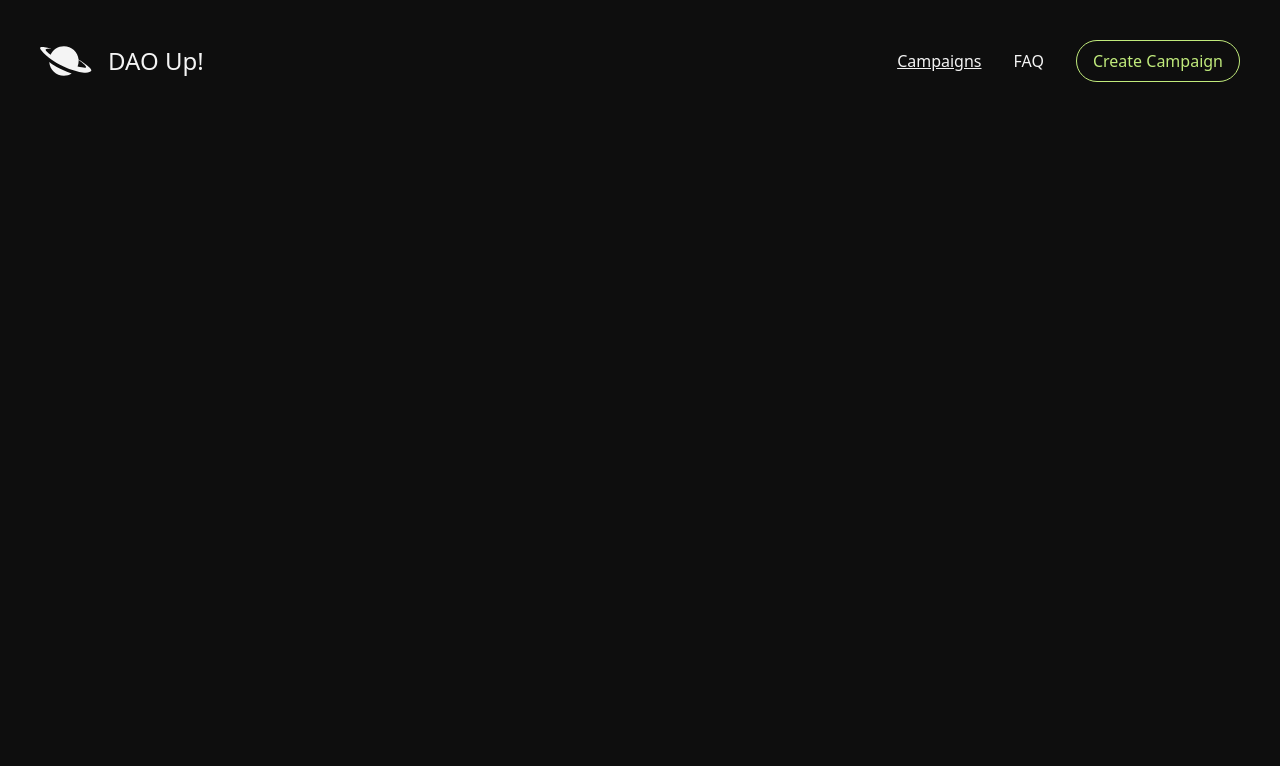
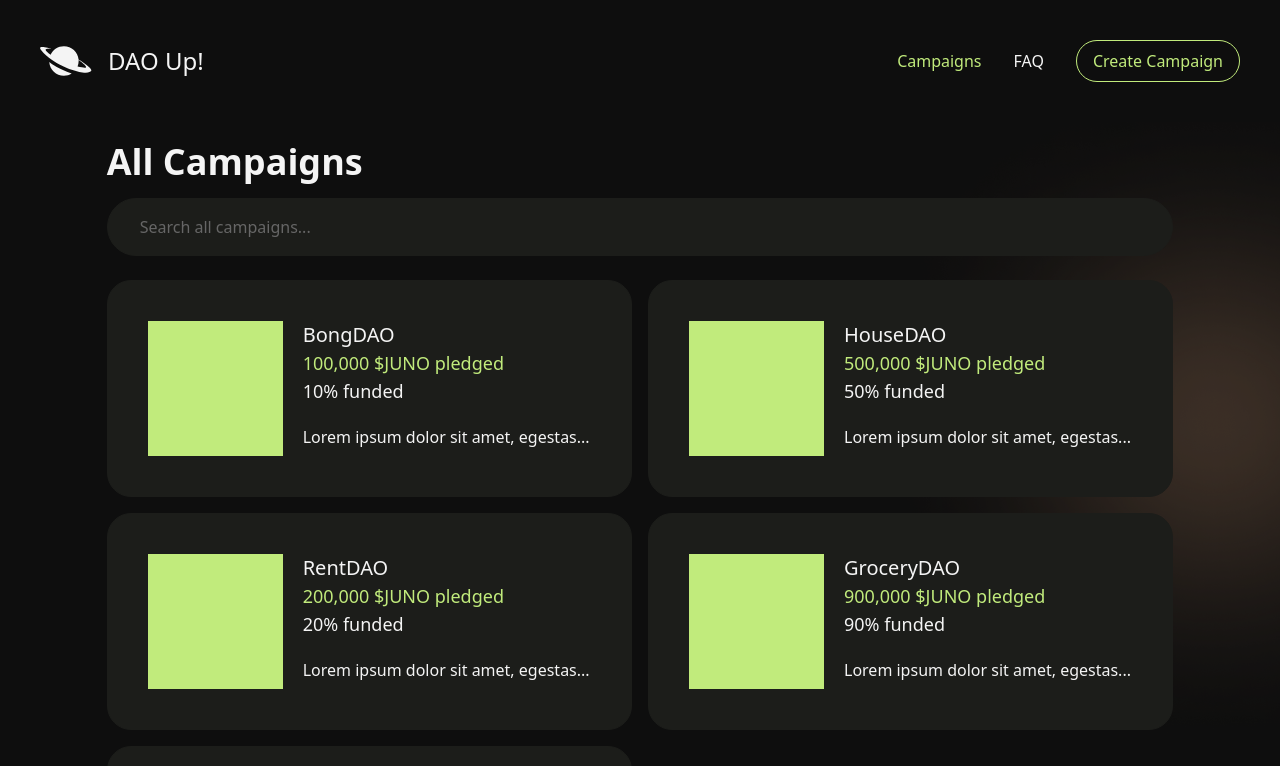
Before and after one commit to NoahSaso/dao-up, a Next.js app in the folder ui/: page /campaigns in a window 1280 px wide. Before the commit this address had no page. Shown: the top 766 px of the page. Built offline with nearby package versions, Linux system fonts and the light colour scheme.

Commit message:
abstracted centered column and added campaigns page

```diff
--- /dev/null
+++ b/ui/components/CenteredColumn.tsx
@@ -0,0 +1,26 @@
+import cn from "classnames"
+import { FC, ReactNode } from "react"
+
+interface CenteredColumnProps {
+  children: ReactNode | ReactNode[]
+  className?: string
+  topSpace?: boolean
+}
+export const CenteredColumn: FC<CenteredColumnProps> = ({
+  children,
+  className,
+  topSpace,
+}) => (
+  <div
+    className={cn(
+      "relative",
+      `w-5/6 my-0 mx-auto`,
+      {
+        "mt-32 lg:mt-40": topSpace,
+      },
+      className
+    )}
+  >
+    {children}
+  </div>
+)
--- a/ui/components/Header.tsx
+++ b/ui/components/Header.tsx
@@ -19,9 +19,9 @@ const NavItem: FC<NavItemProps> = ({ href, label, action }) => {
   ) : (
     <Link href={href}>
       <a
-        className={classnames("ml-8", "hover:underline", "transition", {
+        className={classnames("ml-8", "hover:text-green", "transition", {
           "py-2 px-4 rounded-full border border-green text-green": action,
-          underline: pathname === href,
+          "text-green": pathname === href,
         })}
       >
         {label}
--- a/ui/components/index.ts
+++ b/ui/components/index.ts
@@ -1,2 +1,3 @@
 export * from "./ButtonLink"
+export * from "./CenteredColumn"
 export * from "./Header"
--- a/ui/package.json
+++ b/ui/package.json
@@ -10,6 +10,7 @@
   "dependencies": {
     "autoprefixer": "^10.4.2",
     "classnames": "^2.3.1",
+    "fuzzysort": "^1.1.4",
     "next": "12.0.9",
     "postcss": "^8.4.5",
     "react": "17.0.2",
--- /dev/null
+++ b/ui/pages/campaigns.tsx
@@ -0,0 +1,146 @@
+import cn from "classnames"
+import fuzzysort from "fuzzysort"
+import type { NextPage } from "next"
+import Image from "next/image"
+import { FC, useEffect, useState } from "react"
+
+import { CenteredColumn } from "../components"
+
+interface Campaign {
+  id: string
+  name: string
+  pledged: string
+  funded: number
+  description: string
+}
+interface CampaignProps {
+  campaign: Campaign
+}
+const Campaign: FC<CampaignProps> = ({
+  campaign: { name, pledged, funded, description },
+}) => (
+  <div
+    className={cn(
+      "flex flex-row justify-start items-stretch",
+      "bg-card p-10 rounded-3xl",
+      "border border-card hover:border-green",
+      "transition"
+    )}
+  >
+    <div className="bg-green w-[135px] h-[135px]"></div>
+    <div className="ml-5">
+      <h2 className="font-medium text-xl">{name}</h2>
+      <p className="text-lg text-green">{pledged} $JUNO pledged</p>
+      <p className="text-lg text-white">{funded}% funded</p>
+      <p className="mt-5">{description}</p>
+    </div>
+  </div>
+)
+
+const campaigns: Campaign[] = [
+  {
+    id: "1",
+    name: "BongDAO",
+    pledged: "100,000",
+    funded: 10,
+    description: "Lorem ipsum dolor sit amet, egestas...",
+  },
+  {
+    id: "2",
+    name: "HouseDAO",
+    pledged: "500,000",
+    funded: 50,
+    description: "Lorem ipsum dolor sit amet, egestas...",
+  },
+  {
+    id: "3",
+    name: "RentDAO",
+    pledged: "200,000",
+    funded: 20,
+    description: "Lorem ipsum dolor sit amet, egestas...",
+  },
+  {
+    id: "4",
+    name: "GroceryDAO",
+    pledged: "900,000",
+    funded: 90,
+    description: "Lorem ipsum dolor sit amet, egestas...",
+  },
+  {
+    id: "5",
+    name: "MicroGridDAO",
+    pledged: "1,200,000",
+    funded: 120,
+    description: "Lorem ipsum dolor sit amet, egestas...",
+  },
+]
+
+let latestFilter = 0
+
+const Campaigns: NextPage = () => {
+  const [search, setSearch] = useState("")
+  const [filteredCampaigns, setFilteredCampaigns] = useState(campaigns)
+
+  // filter data for search
+  useEffect(() => {
+    let currFilter = ++latestFilter
+    if (!search?.trim()) setFilteredCampaigns(campaigns)
+    else
+      fuzzysort
+        .goAsync(search, campaigns, {
+          keys: ["name", "description"],
+          allowTypo: true,
+        })
+        .then((results) => {
+          // if another filter is running, don't update
+          if (currFilter !== latestFilter) return
+          setFilteredCampaigns(results.map(({ obj }) => obj))
+        })
+  }, [search, setFilteredCampaigns])
+
+  return (
+    <>
+      <div
+        className={cn(
+          "absolute top-0 right-0",
+          "opacity-70",
+          "w-3/4 md:w-1/2 lg:w-2/5 xl:w-1/3"
+        )}
+      >
+        <Image
+          src="/images/campaigns_orange_blur.png"
+          alt=""
+          width={406}
+          height={626}
+          layout="responsive"
+        />
+      </div>
+
+      <CenteredColumn className="pt-5">
+        <h1 className="font-semibold text-4xl">All Campaigns</h1>
+
+        <input
+          className={cn(
+            "bg-card placeholder:text-placeholder",
+            "mt-4 mb-6",
+            "py-4 px-8",
+            "w-full rounded-full",
+            "border border-card focus:outline-none focus:border-green"
+          )}
+          type="text"
+          placeholder="Search all campaigns..."
+          value={search}
+          onChange={({ target: { value } }) => setSearch(value)}
+        />
+
+        <div className="grid gap-4 grid-cols-1 lg:grid-cols-2">
+          {filteredCampaigns.map((campaign) => (
+            <Campaign key={campaign.id} campaign={campaign} />
+          ))}
+        </div>
+      </CenteredColumn>
+    </>
+  )
+}
+
+export default Campaigns
--- a/ui/pages/index.tsx
+++ b/ui/pages/index.tsx
@@ -4,31 +4,7 @@ import Image from "next/image"
 import { FC, ReactNode, useState } from "react"
 import { GoTriangleDown } from "react-icons/go"
 
-import { ButtonLink } from "../components"
-
-interface CenteredColumnProps {
-  children: ReactNode | ReactNode[]
-  className?: string
-  topSpace?: boolean
-}
-const CenteredColumn: FC<CenteredColumnProps> = ({
-  children,
-  className,
-  topSpace,
-}) => (
-  <div
-    className={cn(
-      "relative",
-      `w-5/6 my-0 mx-auto`,
-      {
-        "mt-32 lg:mt-40": topSpace,
-      },
-      className
-    )}
-  >
-    {children}
-  </div>
-)
+import { ButtonLink, CenteredColumn } from "../components"
 
 interface CardProps {
   title: string
--- a/ui/tailwind.config.js
+++ b/ui/tailwind.config.js
@@ -16,6 +16,7 @@ module.exports = {
       green: "#c1eb7c",
       orange: "#daa27a",
       card: "#1c1d1a",
+      placeholder: "#666666",
     },
   },
 }
```
Also changed, not shown: ui/public/images/campaigns_orange_blur.png (added), 1 other file (tests, documents, lock files or other folders).
